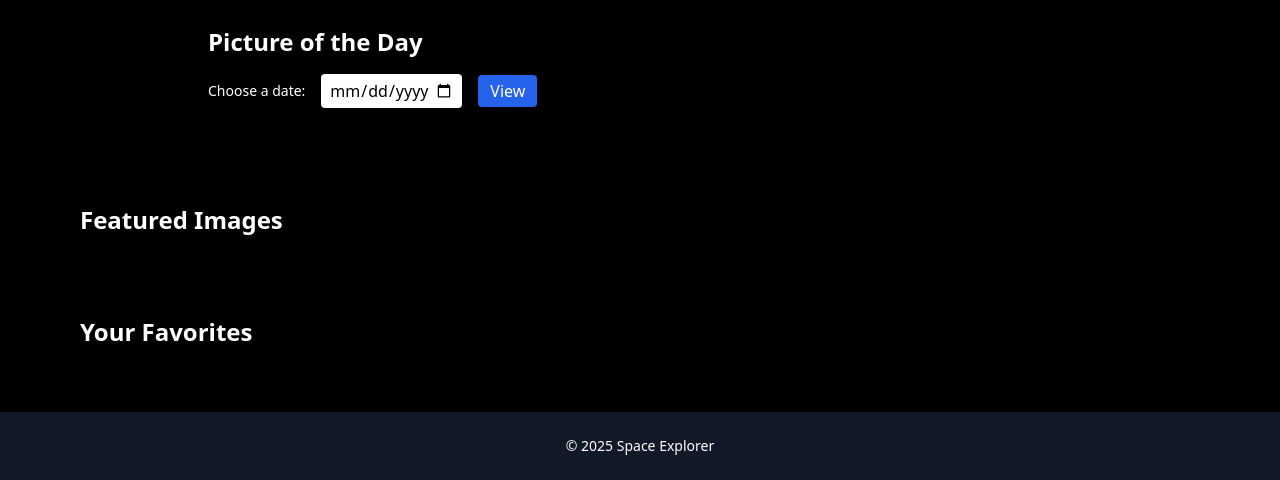
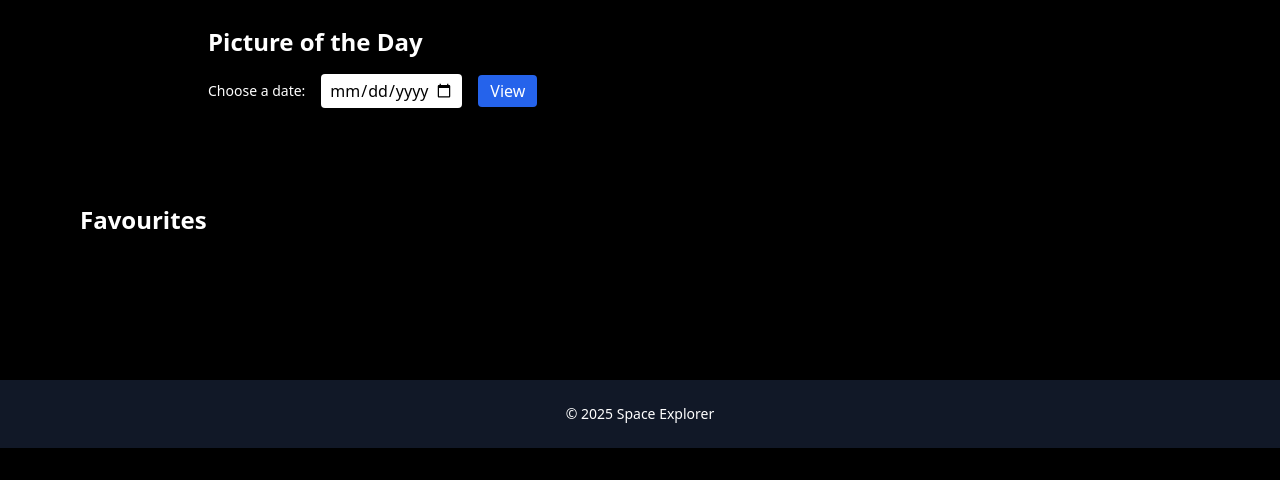
Before and after one commit to eagl0037/mtm6302-capstone-eagl0037, a plain HTML site: page index.html in a window 1280 px wide. Shown: the part 881-1361 px from the top of the page. After the commit the page ends 1329 px from the top, so only its background shows below. Drawn offline with nearby package versions, Linux system fonts and the light colour scheme; no server answers.

Commit message:
Completes the assignment.

```diff
--- a/index.html
+++ b/index.html
@@ -57,10 +57,10 @@
 
   <!-- Results -->
   <main class="max-w-6xl mx-auto px-4 py-12">
-    <h2 class="text-2xl font-semibold mb-4"> Featured Images</h2>
+    <h2 class="text-2xl font-semibold mb-4"> Favourites</h2>
     <section id="results" class="grid sm:grid-cols-2 md:grid-cols-3 gap-6"></section>
 
-    <h2 class="text-2xl font-semibold mt-16 mb-4"> Your Favorites</h2>
+    <h2 class="text-2xl font-semibold mt-16 mb-4">
     <section id="favorites-section" class="grid sm:grid-cols-2 md:grid-cols-3 gap-6"></section>
   </main>
 
--- a/script.js
+++ b/script.js
@@ -75,7 +75,7 @@ function renderImages(items, container, isFavorite) {
       <div class="p-4">
         <h3 class="text-lg font-semibold mb-2">${title}</h3>
         <button class="favorite-btn px-4 py-2 bg-pink-600 hover:bg-pink-800 text-white rounded">
-          ${isFavorite ? "Remove from Favorites" : "❤ Save to Favorites"}
+          ${isFavorite ? "Remove from Favorites" : "❤"}
         </button>
       </div>
     `;
```
